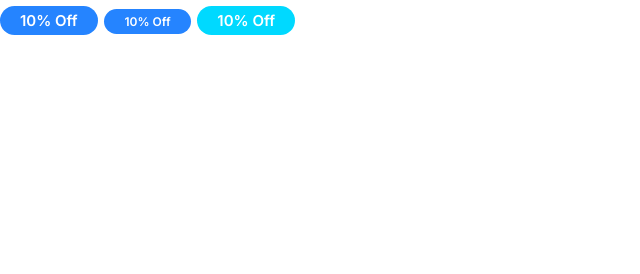
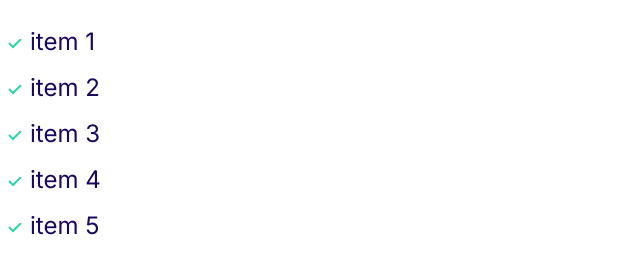
Before and after one commit to tkadh/website, a plain HTML site: page index.html in a window 1280 px wide. Shown: the whole page, without its empty margins (0-640 px from the left). Drawn offline with Linux system fonts and the light colour scheme.

Commit message:
Built list items

```diff
--- a/css/styles.css
+++ b/css/styles.css
@@ -117,3 +117,31 @@ a {
         font-size: 1.2rem;
     }
 }
+
+/* Lists */
+
+.list {
+    list-style: none;
+    padding: 0;
+    color: var(--color-headings);
+}
+
+.list--inline .list__item {
+    display: inline-block;
+}
+
+.list--tick {
+    list-style-image: url('../images/tick.svg');
+    padding-left: 3rem;
+}
+
+.list--tick .list__item {
+    padding-left: 0.5rem;
+    margin-bottom: 1rem;
+}
+
+@media screen and (min-width: 1024px) {
+    .list--tick .list__item {
+        padding-left: 0;
+    }
+}
--- a/index.html
+++ b/index.html
@@ -11,8 +11,12 @@
     <title>Document</title>
 </head>
 <body>
-    <span class="badge badge--primary">10% Off</span>
-    <span class="badge badge--primary badge--small">10% Off</span>
-    <span class="badge badge--secondary">10% Off</span>
+    <ul class="list list--tick">
+        <li class="list__item">item 1</li>
+        <li class="list__item">item 2</li>
+        <li class="list__item">item 3</li>
+        <li class="list__item">item 4</li>
+        <li class="list__item">item 5</li>
+    </ul>
 </body>
 </html>
```
Also changed, not shown: components/lists.html (added, +7 -0 lines), images/tick.svg (added).
